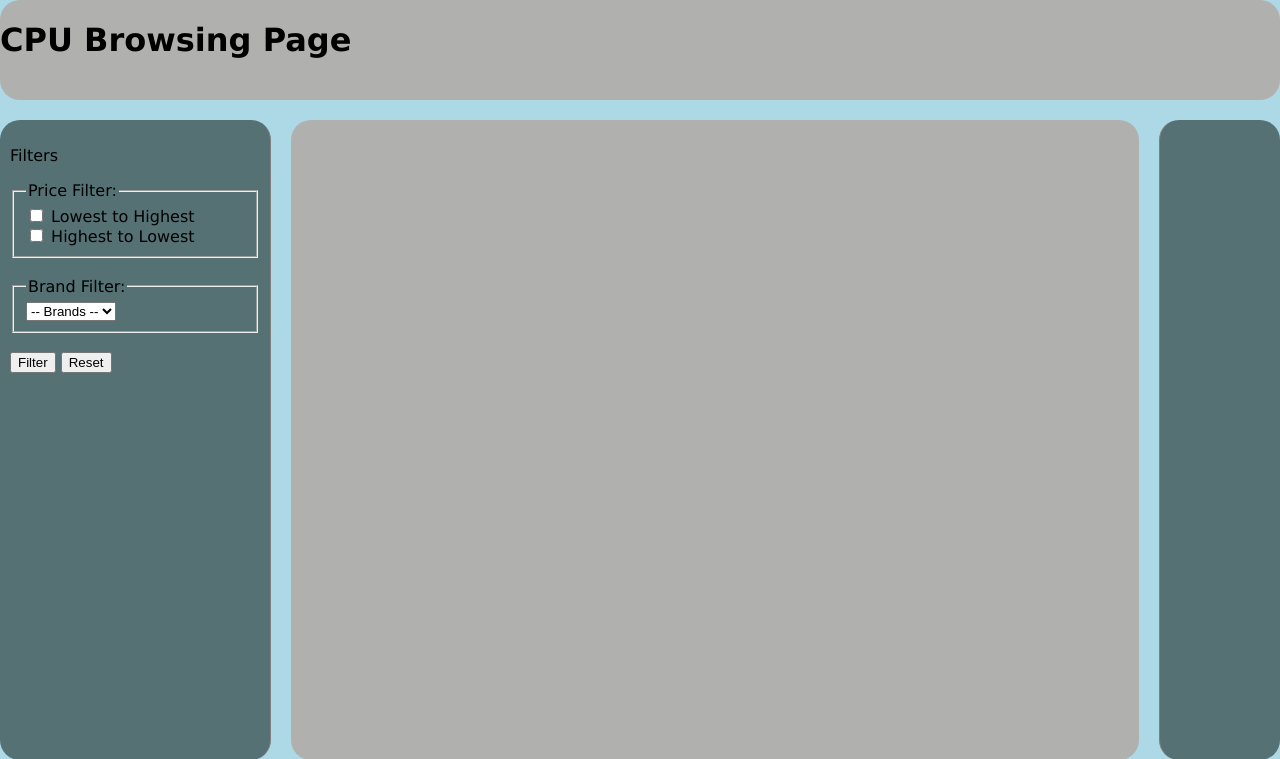
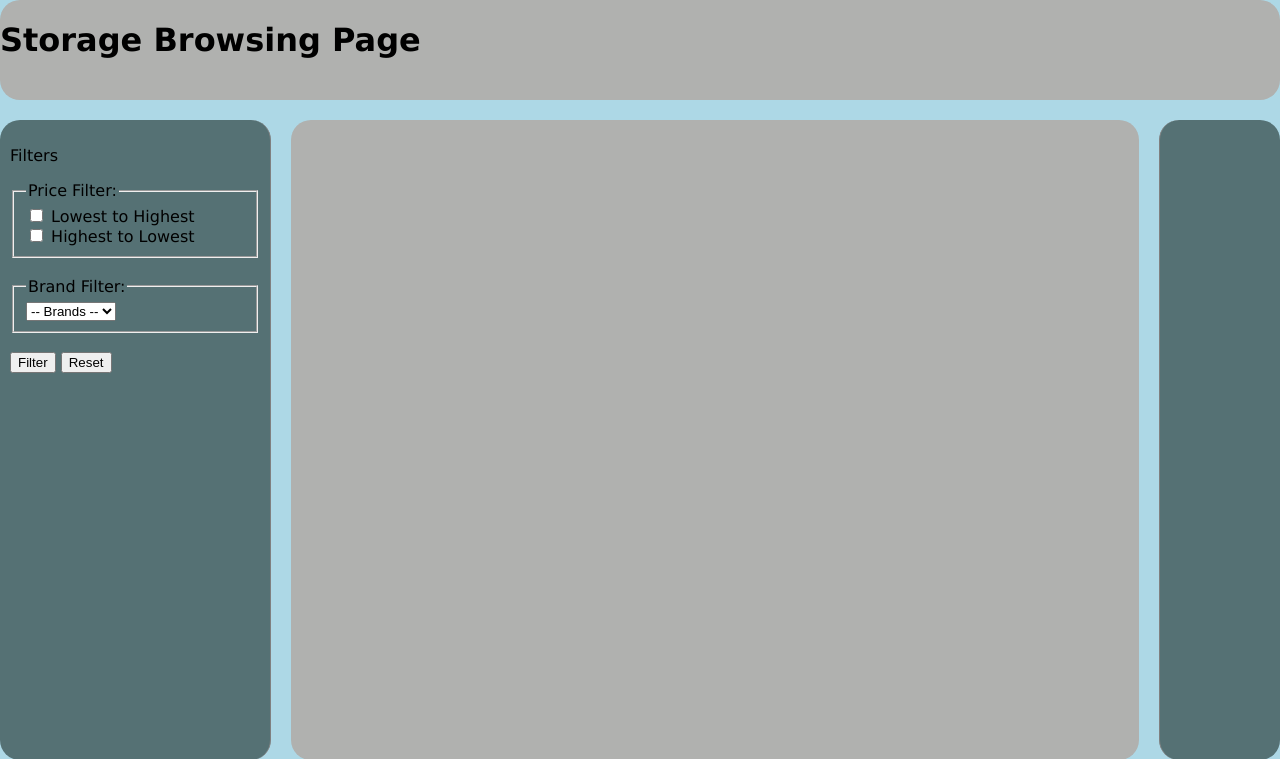
Before and after one commit to jomer4lyfe/ITC-350-Database, a Flask app: template templates/browse_storage.html in a window 1280 px wide. Shown: the top 759 px of the page. Run offline with Flask 3, Linux system fonts and the light colour scheme; the template is opened without the code that fills it, so the values that code supplies are empty.

Commit message:
Fix errors

```diff
--- a/main.py
+++ b/main.py
@@ -186,7 +186,7 @@ def browse_pwr():
 
 @app.route("/Storage", methods=["GET"])
 def browse_storage():
-    pwr_data: list = get_storage() # Call defined function to get all items
+    storage_data: list = get_storage() # Call defined function to get all items
     # filtered_results = get_filtered_data() # I'm don't think this will work since we need data from the rendered page before the page is rendered.
     return render_template("browse_storage.html", data=storage_data[0], filter=storage_data[1])
 
--- a/templates/browse_storage.html
+++ b/templates/browse_storage.html
@@ -9,12 +9,12 @@
 <body>
     <div class="container">
         <div class="header">
-            <h1>CPU Browsing Page</h1>
+            <h1>Storage Browsing Page</h1>
         </div>
         <div class="main-content">
             <div class="leftMenu">
             <p>Filters</p>
-            <form action="/CPU" method="GET">
+            <form action="/Storage" method="GET">
             <fieldset>
                 <legend>Price Filter:</legend>
 
```
